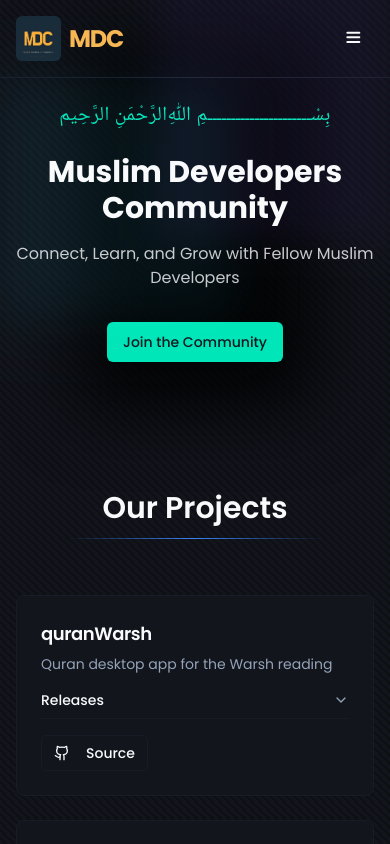
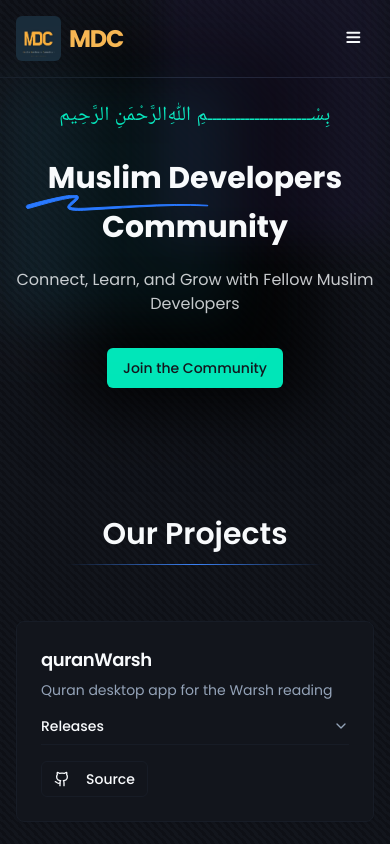
Before and after one commit to Nusab19/muslimDevCommunity.github.io, a Next.js app: page / in a window 390 px wide. Shown: the top 844 px of the page. Built offline with nearby package versions, Linux system fonts and the light colour scheme.

Commit message:
animated svg line

```diff
--- a/src/components/Hero.tsx
+++ b/src/components/Hero.tsx
@@ -1,4 +1,6 @@
+"use client";
 import { Noto_Naskh_Arabic } from "next/font/google";
+import { motion } from "framer-motion";
 import { Button } from "./ui/button";
 import Glow from "./Glow";
 
@@ -9,6 +11,8 @@ const notoNaskhArabic = Noto_Naskh_Arabic({
 });
 
 const Hero = () => {
+  const pathData = "M104.055 5.57c-3.977-.515-7.918.036-11.836.665-19.446 3.125-38.407 8.336-57.36 13.555-8.109 2.234-16.18 4.61-24.27 6.914-.723.203-1.45.441-2.187.5-1.723.145-3.156-.87-3.625-2.45-.516-1.714.183-3.398 1.8-4.21.516-.262 1.09-.414 1.653-.567 24.82-6.847 49.75-13.242 75.113-17.78 6.477-1.157 12.988-2.224 19.617-1.821 1.313.078 2.676.304 3.89.777 2.704 1.059 3.676 3.559 2.305 6.113-.773 1.438-1.84 2.805-3.04 3.918-2.995 2.77-6.19 5.32-9.218 8.063-1.574 1.426-2.953 3.07-4.422 4.613.055.254.11.508.164.758 1.536.453 3.04 1.086 4.602 1.328 7.946 1.234 15.965 1.172 23.953.789 26.633-1.277 53.258-2.793 79.895-4.047 22.558-1.066 45.125-2.004 67.691-2.805 26.16-.933 52.329-1.058 78.493-.25 6.996.215 13.988.629 20.98.98.836.04 1.664.247 2.5.38-.01.25-.019.496-.03.746-.665.05-1.333.183-1.99.144-21.902-1.254-43.824-1.328-65.734-.746-23.574.625-47.144 1.566-70.695 2.758-22.55 1.14-45.078 2.8-67.617 4.203-14.718.914-29.44 1.852-44.168 2.617-8.32.434-16.668.754-24.941-.672-1.613-.277-3.254-.808-4.703-1.566-2.629-1.371-3.445-3.941-2.074-6.578.793-1.527 1.875-2.977 3.094-4.191 2.297-2.293 4.8-4.38 7.187-6.582 1.766-1.633 3.485-3.313 5.227-4.973-.086-.195-.168-.387-.254-.582z";
+
   return (
     <section className="container mx-auto px-4 py-16 text-center">
       <div className="hidden lg:block">
@@ -65,9 +69,49 @@ const Hero = () => {
         >
           بِسْــــــــــــــــــــــمِ ﷲِالرَّحْمَنِ الرَّحِيم
         </h2>
-        <h1 className="mb-4 text-3xl font-bold text-foreground md:text-4xl lg:text-5xl">
-          Muslim Developers Community
+        <h1 className="mb-4 text-3xl font-bold leading-relaxed text-foreground md:mb-6 md:text-4xl lg:text-5xl">
+          <span className="relative">
+            Muslim
+            <motion.svg
+              xmlns="http://www.w3.org/2000/svg"
+              viewBox="0 0 375 32.25"
+              className="absolute -bottom-3 -left-6 h-4 md:-left-4 lg:-bottom-4 lg:-left-9 lg:h-6"
+            >
+              {/* Filled path that fades in */}
+              <motion.path
+                initial={{ opacity: 0 }}
+                animate={{
+                  opacity: [0, 0, 1],
+                }}
+                transition={{
+                  duration: 1.5,
+                  times: [0, 0.6, 1],
+                  ease: "easeInOut",
+                }}
+                fill="#2979ff"
+                d={pathData}
+              />
+
+              {/* Animated stroke on top */}
+              <motion.path
+                initial={{ pathLength: 0 }}
+                animate={{ pathLength: 1 }}
+                transition={{
+                  duration: 1,
+                  ease: "easeInOut",
+                }}
+                stroke="#2979ff"
+                strokeWidth="2"
+                strokeLinecap="round"
+                strokeLinejoin="round"
+                fill="transparent"
+                d={pathData}
+              />
+            </motion.svg>
+          </span>{" "}
+          Developers Community
         </h1>
+
         <p className="mb-8 text-base text-foreground/80 md:text-xl">
           Connect, Learn, and Grow with Fellow Muslim Developers
         </p>
```
